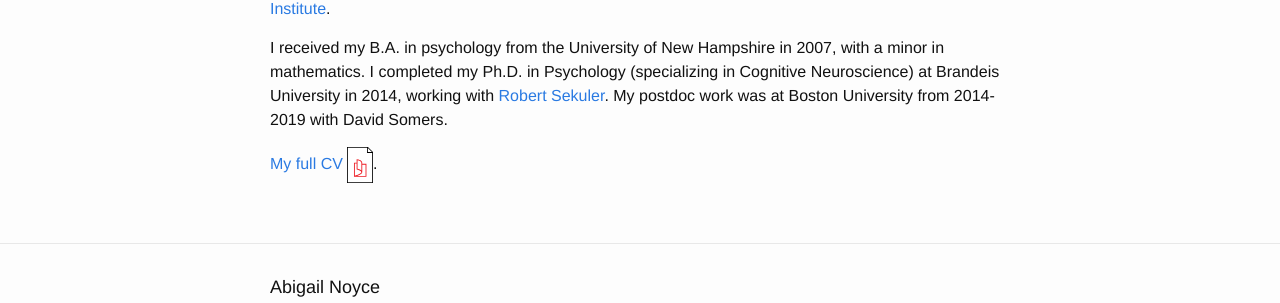
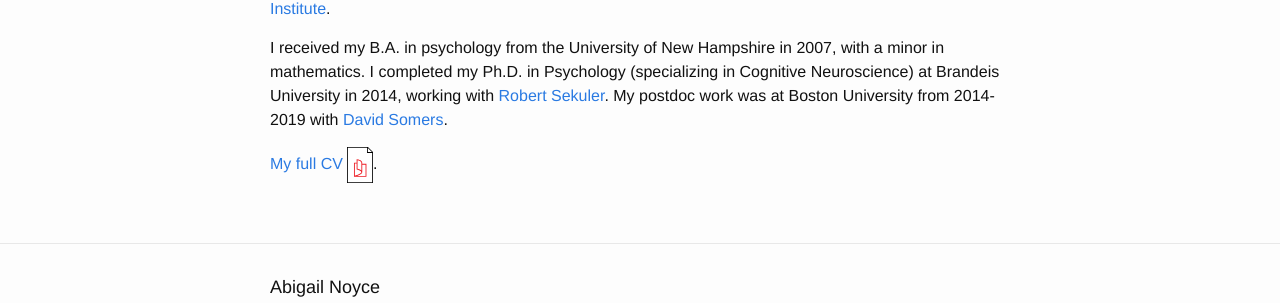
Before and after one commit to abbynoyce/abbynoyce.github.io, a Jekyll site: the page built from bio.md, in a window 1280 px wide. Shown: the part 215-518 px from the top of the page. Built offline with Jekyll 4.4.1, drawn with Linux system fonts in a browser that asks for light colours; part of the change alters nothing that is shown.

```diff
--- a/bio.md
+++ b/bio.md
@@ -6,6 +6,6 @@ permalink: /bio/
 
 Abby Noyce is Special Faculty in the [Department of Psychology](https://www.cmu.edu/dietrich/psychology/) at [Carnegie Mellon University](http://cmu.edu). I'm a member of the [Laboratory in Multisensory Neuroscience](https://www.cmu.edu/dietrich/psychology/shinn/) and an affiliate of the [CMU Neuroscience Institute](https://www.cmu.edu/ni/).
 
-I received my B.A. in psychology from the University of New Hampshire in 2007, with a minor in mathematics. I completed my Ph.D. in Psychology (specializing in Cognitive Neuroscience) at Brandeis University in 2014, working with [Robert Sekuler](http://people.brandeis.edu/~sekuler). My postdoc work was at Boston University from 2014-2019 with David Somers.
+I received my B.A. in psychology from the University of New Hampshire in 2007, with a minor in mathematics. I completed my Ph.D. in Psychology (specializing in Cognitive Neuroscience) at Brandeis University in 2014, working with [Robert Sekuler](http://people.brandeis.edu/~sekuler). My postdoc work was at Boston University from 2014-2019 with [David Somers](http://sites.bu.edu/fmri/).
 
 [My full CV ![]({{ "/img/pdf.svg" }})]({{"/pdf/noyce_cv.pdf" }}).
```
